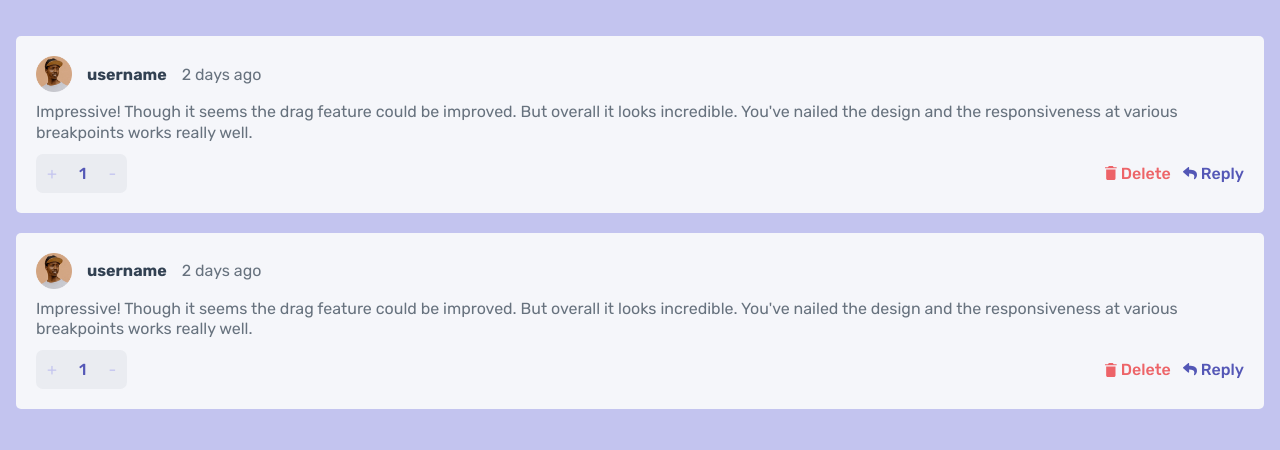
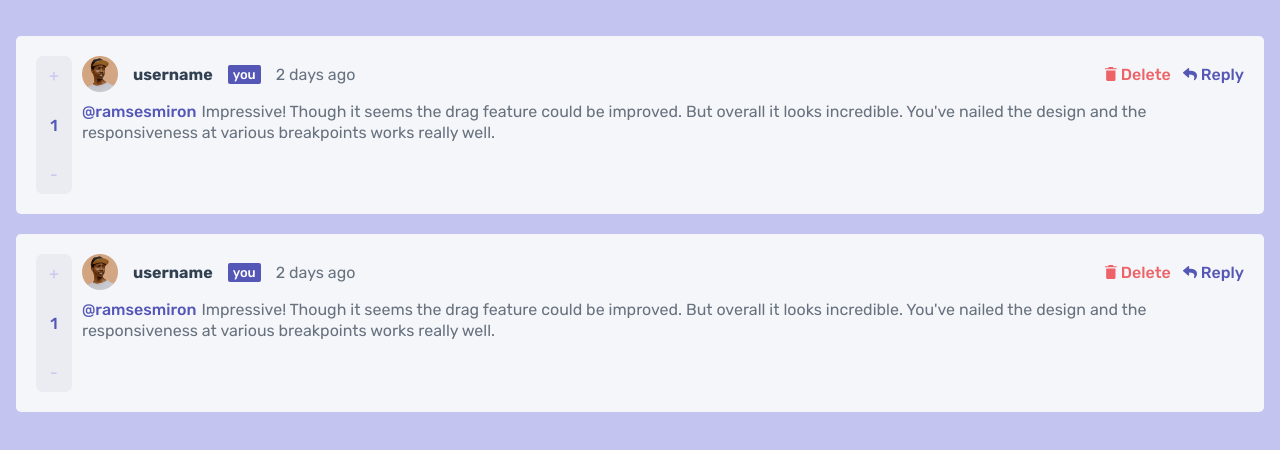
Before and after one commit to alisariyer/comments-app, a React (Create React App) app: page / in a window 1280 px wide. Shown: the top 450 px of the page. Built offline with nearby package versions, Linux system fonts and the light colour scheme.

Commit message:
Change flexbox to grid to get a wanted visual appearance for responsive design, remove card-footer and set childred grid-area properties.

```diff
--- a/src/components/Card.js
+++ b/src/components/Card.js
@@ -17,7 +17,7 @@ export default function Card() {
         <p><span className="card-tag">@ramsesmiron</span>{comment}</p>
       </section>
 
-      <footer className="card-footer">
+
         <div className="card-vote">
           <span className="card-up">+</span>
           <span className="card-number">1</span>
@@ -43,7 +43,7 @@ export default function Card() {
             <span>Reply</span>
           </div>
         </div>
-      </footer>
+
     </div>
   );
 }
--- a/src/style.css
+++ b/src/style.css
@@ -32,8 +32,10 @@ body {
 }
 
 .card {
-    display: flex;
-    flex-direction: column;
+    display: grid;
+    min-height: calc(var(--rem) * 7);
+    grid-template-columns: auto auto auto;
+    grid-template-rows: minmax(calc(var(--rem) * 1.5), auto);
     gap: calc(var(--rem));
     background-color: var(--c-very-light-gray);
     border-radius: calc(var(--rem) * .5);
@@ -42,6 +44,7 @@ body {
 }
 
 .card-header {
+    grid-area: 1 / 1 / 2 / span 3;
     display: flex;
     justify-content: flex-start;
     align-items: center;
@@ -66,7 +69,7 @@ body {
     padding: calc(var(--rem) * .2) calc(var(--rem) * .5);
     border-radius: calc(var(--rem) * .2);
     font-weight: var(--fw-medium);
-    display: none;
+    /* display: none; */
 }
 
 .visible {
@@ -79,6 +82,7 @@ body {
 }
 
 .card-body {
+    grid-area: 2 / 1 / 3 / span 3;
     line-height: 1.3;
 }
 
@@ -86,10 +90,12 @@ body {
     font-weight: var(--fw-medium);
     color: var(--c-moderate-blue);
     padding-right: calc(var(--rem) * .5);
-    display: none;
+    /* display: none; */
 }
 
+
 .card-vote {
+    grid-area: 3 / 1 / 4 / 2;
     background-color: var(--c-light-gray);
     border-radius: calc(var(--rem) * .7);
 }
@@ -112,7 +118,7 @@ body {
     font-weight: var(--fw-medium);
 }
 
-.card-footer, .card-modify, .card-vote, .card-reply, .card-delete {
+.card-modify, .card-vote, .card-reply, .card-delete {
     display: flex;
     justify-content: space-between;
     align-items: center;
@@ -127,6 +133,7 @@ body {
 }
 
 .card-modify {
+    grid-area: 3 / 3 / 4 / 4;
     gap: calc(var(--rem) * 1.2);
 }
 
@@ -158,3 +165,29 @@ body {
 .card-reply:hover svg>path {
     fill: var(--c-light-grayish-blue);
 }
+
+@media screen and (min-width: 800px) {
+    .card-header {
+        grid-area: 1 / 2 / 2 / 3;
+    }
+
+    .card-body {
+        grid-area: 2 / 2 / 4 / 4;
+        line-height: 1.3;
+    }
+
+    .card-vote {
+        grid-area: 1 / 1 / 4 / 2;
+        flex-direction: column;
+    }
+
+    .card-modify {
+        grid-area: 1 / 3 / 2 / 4;
+        justify-content: flex-end;
+    }
+
+    .card-vote * {
+        padding: calc(var(--rem)) calc(var(--rem) * 1.3) ;
+    }
+
+}
```
Also changed, not shown: 1 other file (tests, documents, lock files or other folders).
